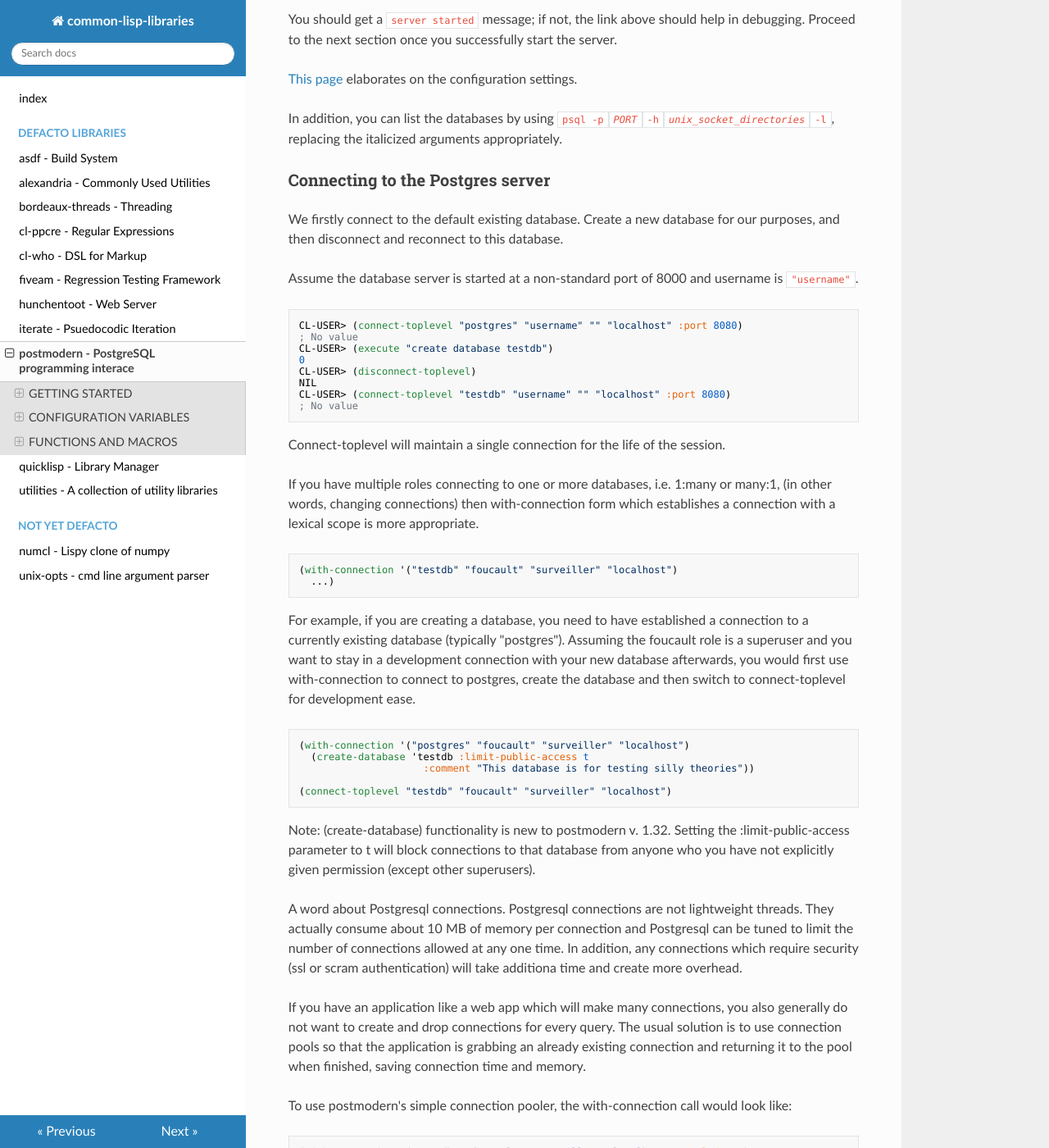
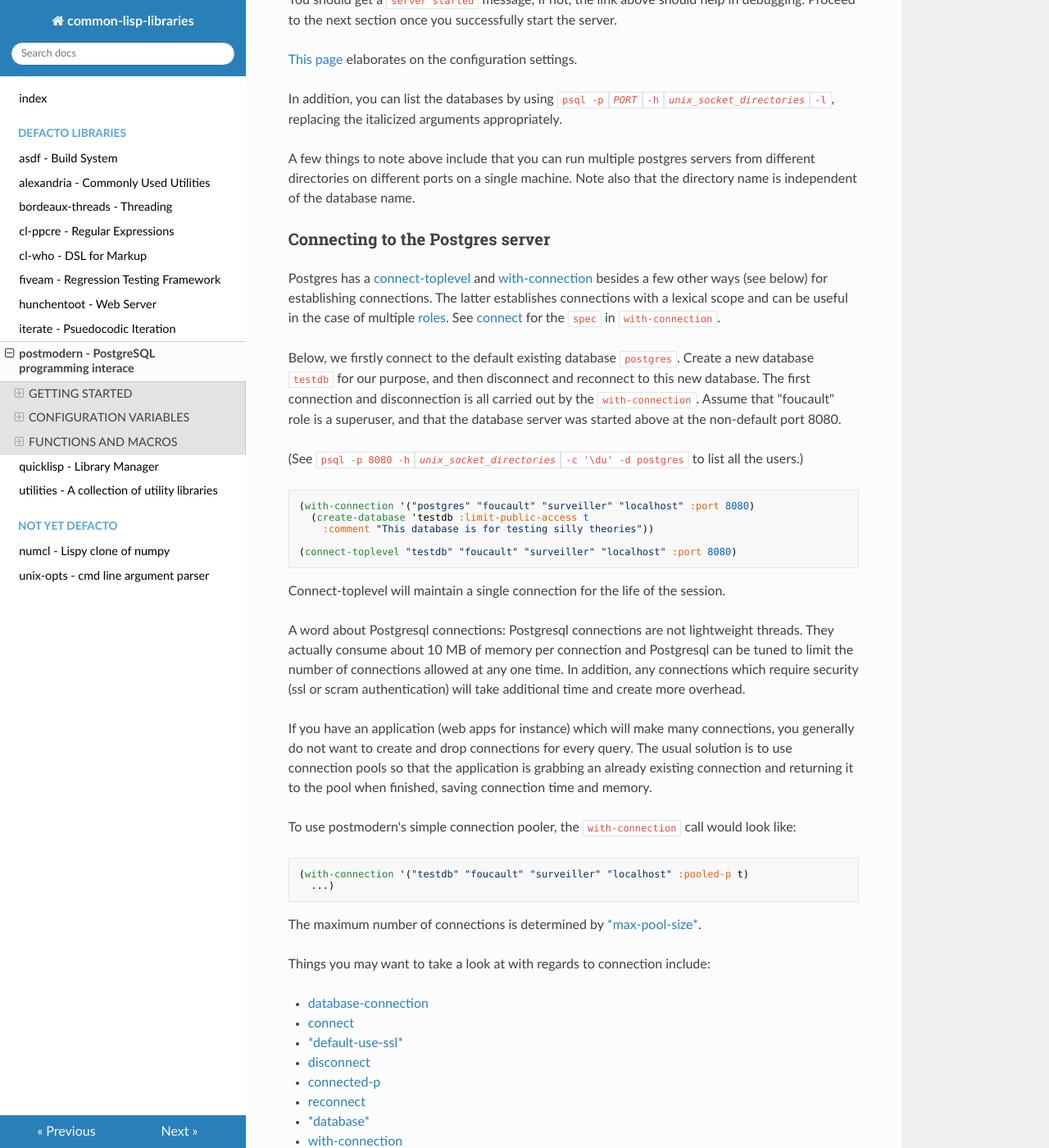
Before and after one commit to cl-library-docs/common-lisp-libraries, an MkDocs documentation site: the page built from docs/postmodern.md, in a window 1280 px wide and 1400 px high, scrolled down 1195 px. Shown: the whole window at 82% size. Built offline with MkDocs 1.6.1, drawn with Linux system fonts in a browser that asks for light colours; nearby versions of some CDN libraries; some of the changed text lies outside the part shown.

Commit message:
a bit of cleanup about "connecting to the postgres server"

````diff
--- a/docs/postmodern.md
+++ b/docs/postmodern.md
@@ -1,6 +1,6 @@
 # postmodern - PostgreSQL programming interace
 
-Version: 1.30 (note: as of this writing, postmodern was at version 1.32 at github but only 1.30 at quicklisp)
+Version: 1.32 (The June 2020 Quicklisp dist contains version 1.30. 1.32 should be available post this. Everything except the constructs relevant to [Database Management](#database-management) and [Roles](#roles)  should work.)
 
 Nickname: pomo
 
@@ -34,15 +34,13 @@ like lispy SQL and database access objects in a quite different way.
 ### Starting the Postgres server
 
 Follow the [installation instructions](https://www.postgresql.org/download/) to install Postgres.
-Once done, you should have access to the `postgres` (the actual database server daemon), `pg_ctl`, and the `psql` commands on your command line / terminal.
+Once done, you should have access to the database server daemon `postgres` and the helper commands `pg_ctl` and `psql` on your command line / terminal.
 
 Once done, [this page](https://www.postgresql.org/docs/current/server-start.html) elaborates
-the process of starting the database server and any issues that may arise. (You can select the postgresql version from top of the page.)
-
-You can also initialize and run multiple postgresql servers from different directories and ports
+the process of starting the database server and any issues that may arise. (The postgresql version can be selected from the top of that page.)
 
 - Initialize the directory: `pg_ctl init -D postmodern # see \`pg_ctl --help`\ from the options`.
-- Optionally, change `port` and `unix_socket_directories` from `postmodern/postgresql.conf`.
+- Optionally, change `port` and `unix_socket_directories` from `postmodern/postgresql.conf`. (Simply search for lines starting with these terms.)
 - `pg_ctl start -D postmodern` to start the server.
 
 You should get a `server started` message; if not, the link above should help in debugging.
@@ -54,72 +52,50 @@ In addition, you can list the databases by using
 `psql -p`*`PORT`*`-h`*`unix_socket_directories`*`-l`,
 replacing the italicized arguments appropriately.
 
+A few things to note above include that you can run multiple postgres servers from different directories on different ports on a single machine. Note also that the directory name is independent of the database name.
+
 ### Connecting to the Postgres server
 
-We firstly connect to the default existing database. Create a new database for our
-purposes, and then disconnect and reconnect to this database.
-
-Assume the database server is started at a non-standard port of 8000 and username is `"username"`.
-
-```lisp
-CL-USER> (connect-toplevel "postgres" "username" "" "localhost" :port 8080)
-; No value
-CL-USER> (execute "create database testdb")
-0
-CL-USER> (disconnect-toplevel)
-NIL
-CL-USER> (connect-toplevel "testdb" "username" "" "localhost" :port 8080)
-; No value
-```
+Postgres has a [connect-toplevel](#connect-toplevel) and [with-connection](#with-connection) besides a few other ways (see below) for establishing connections. The latter establishes connections with a lexical scope and can be useful in the case of multiple [roles](https://www.postgresql.org/docs/current/user-manag.html). See [connect](#connect) for the `spec` in `with-connection`.
+
+Below, we firstly connect to the default existing database `postgres`. Create a new database `testdb` for our purpose, and then disconnect and reconnect to this new database. The first connection and disconnection is all carried out by the `with-connection`. Assume that "foucault" role is a superuser, and that the database server was started above at the non-default port 8080.
+
+(See `psql -p 8080 -h`*`unix_socket_directories`*`-c '\du' -d postgres` to list all the users.)
+
+
+```lisp
+(with-connection '("postgres" "foucault" "surveiller" "localhost" :port 8080)
+  (create-database 'testdb :limit-public-access t
+    :comment "This database is for testing silly theories"))
+
+(connect-toplevel "testdb" "foucault" "surveiller" "localhost" :port 8080)
+```
+
 Connect-toplevel will maintain a single connection for the life of the session.
 
-If you have multiple roles connecting to one or more databases, i.e. 1:many or
-many:1, (in other words, changing connections) then with-connection form which establishes a connection with a lexical scope is more appropriate.
-
-
-    (with-connection '("testdb" "foucault" "surveiller" "localhost")
-      ...)
-
-For example, if you are creating a database, you need to have established a connection
-to a currently existing database (typically "postgres"). Assuming the foucault role
-is a superuser and you want to stay in a development connection with your new database
-afterwards, you would first use with-connection to connect to postgres, create the
-database and then switch to connect-toplevel for development ease.
-
-
-    (with-connection '("postgres" "foucault" "surveiller" "localhost")
-      (create-database 'testdb :limit-public-access t
-                         :comment "This database is for testing silly theories"))
-
-    (connect-toplevel "testdb" "foucault" "surveiller" "localhost")
-
-
-Note: (create-database) functionality is new to postmodern v. 1.32. Setting the
-:limit-public-access parameter to t will block connections to that database from
-anyone who you have not explicitly given permission (except other superusers).
-
-A word about Postgresql connections. Postgresql connections are not lightweight
+A word about Postgresql connections: Postgresql connections are not lightweight
 threads. They actually consume about 10 MB of memory per connection and Postgresql
 can be tuned to limit the number of connections allowed at any one time. In
 addition, any connections which require security (ssl or scram authentication)
-will take additiona time and create more overhead.
-
-If you have an application like a web app which will make many connections, you also
+will take additional time and create more overhead.
+
+If you have an application (web apps for instance) which will make many connections, you
 generally do not want to create and drop connections for every query. The usual solution
 is to use connection pools so that the application is grabbing an already existing connection
 and returning it to the pool when finished, saving connection time and memory.
 
-To use postmodern's simple connection pooler, the with-connection call would look like:
-
-
-    (with-connection '("testdb" "foucault" "surveiller" "localhost" :pooled-p t)
-      ...)
-
-The maximum number of connections in the pool is set in the special variable
-\*max-pool-size\*, which defaults to nil (no maximum).
-
-
-Other things you may want to take a look at with regards to connection include:
+To use postmodern's simple connection pooler, the `with-connection` call would look like:
+
+```lisp
+(with-connection '("testdb" "foucault" "surveiller" "localhost" :pooled-p t)
+  ...)
+```
+
+The maximum number of connections is determined by
+[\*max-pool-size\*](#max-pool-size).
+
+
+Things you may want to take a look at with regards to connection include:
 
 -   [database-connection](#database-connection)
 -   [connect](#connect)
@@ -339,7 +315,7 @@ CL-USER> (funcall (prepare (:select '* :from 'points
 
 ### Migration
 
-The meaning of the term migration depends context. People can talk about migrating
+The meaning of the term migration depends upon the context. People can talk about migrating
 from Oracle to Postgresql or to Mssql or Mysql. In that context, migration means
 changing database structure and functions from one database implementation to another.
 
@@ -435,6 +414,20 @@ provides some simple migration tools for postmodern.
     -   [create-package-tables](#create-package-tables)
     -   [\*table-name\*](#table-name)
     -   [\*table-symbol\*](#table-symbol)
+-   **<span id='roles'>Roles</span>**
+    -   [role-exists-p](#role-exists-p)
+    -   [create-role](#create-role)
+    -   [drop-role](#drop-role)
+    -   [alter-role-search-path](#alter-role-search-path)
+    -   [change-password](#change-password)
+    -   [grant-role-permissions](#grant-role-permissions)
+    -   [grant-readonly-permissions](#grant-readonly-permissions)
+    -   [grant-editor-permissions](#grant-editor-permissions)
+    -   [grant-admin-permissions](#grant-admin-permissions)
+    -   [revoke-all-on-table](#revoke-all-on-table)
+    -   [list-role-accessible-databases](#list-role-accessible-databases)
+    -   [list-roles](#list-roles)
+    -   [list-role-permissions](#list-role-permissions)
 -   **Schemata**
     -   [create-schema](#create-schema)
     -   [drop-schema](#drop-schema)
````
Also changed, not shown: other parts of docs/postmodern.md (+5 -2 lines).
